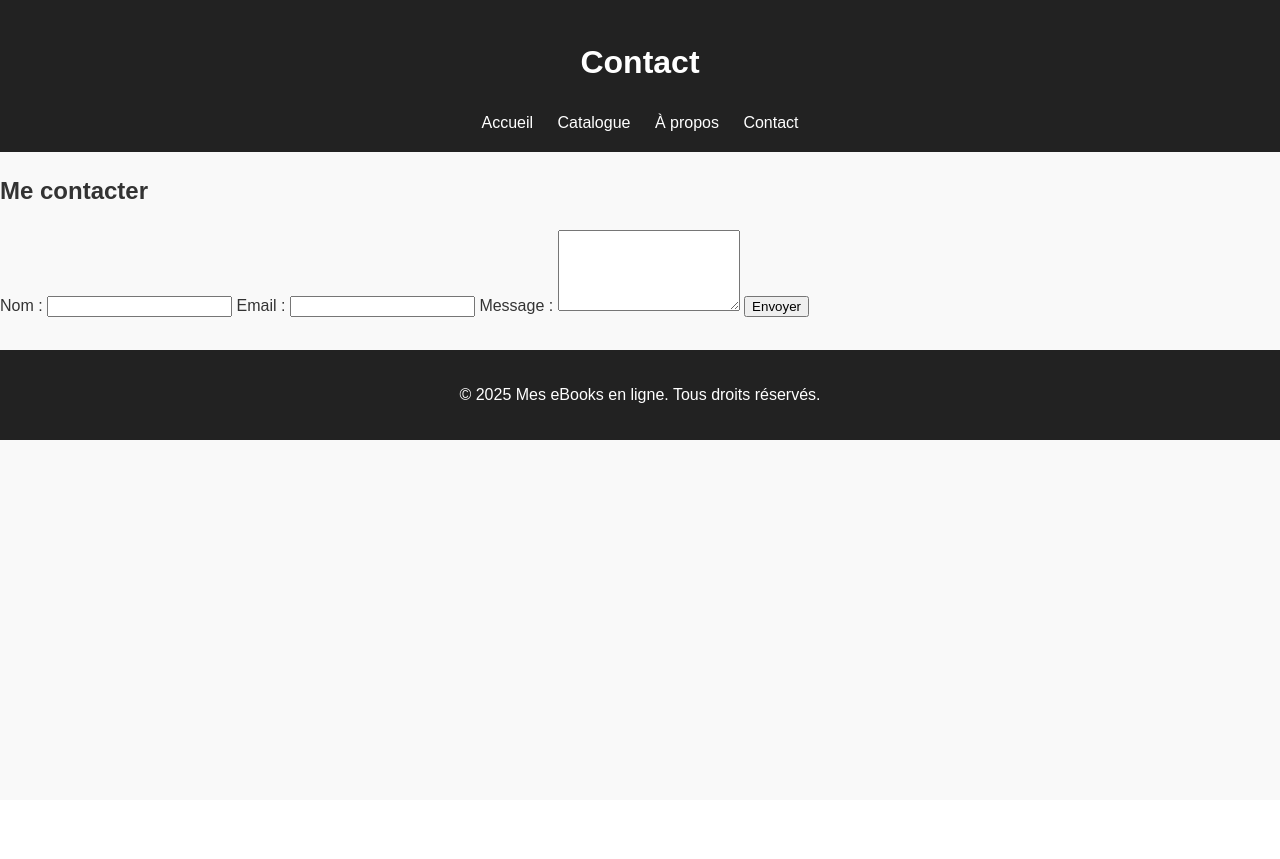
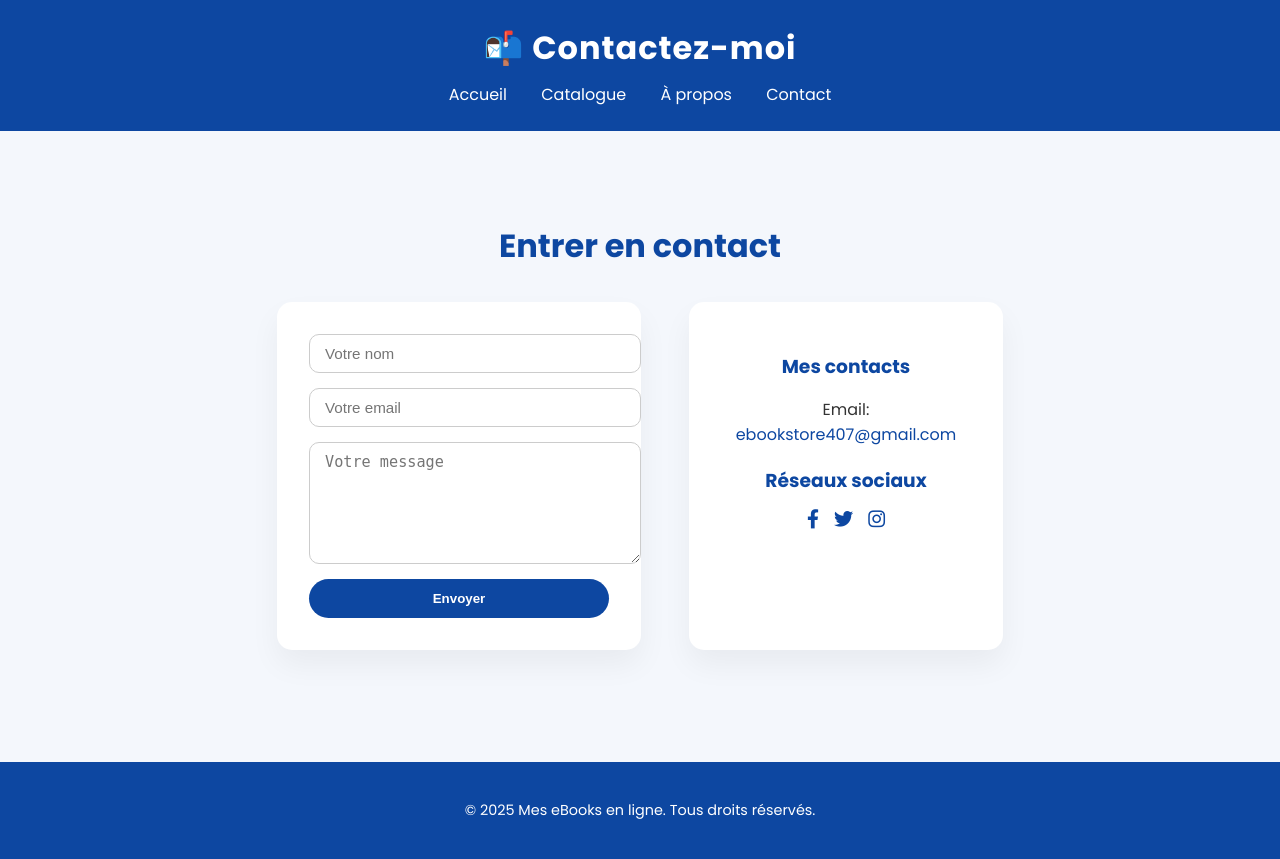
Before and after one commit to ebookstore407-dot/MesEbooks, a PHP site: page /contact.html in a window 1280 px wide. Before the commit the page ends 440 px from the top, so only its background shows below. Run offline with PHP 8.4, Linux system fonts and the light colour scheme.

Commit message:
Ajout de nouveaux eBooks

```diff
--- a/contact.html
+++ b/contact.html
@@ -3,12 +3,14 @@
 <head>
   <meta charset="UTF-8">
   <meta name="viewport" content="width=device-width, initial-scale=1.0">
-  <title>Contact</title>
+  <title>Contact - Mes eBooks</title>
+  <link href="https://fonts.googleapis.com/css2?family=Poppins:wght@400;600;700&display=swap" rel="stylesheet">
   <link rel="stylesheet" href="css/style.css">
+  <link rel="stylesheet" href="https://cdnjs.cloudflare.com/ajax/libs/font-awesome/6.4.0/css/all.min.css">
 </head>
 <body>
   <header>
-    <h1>Contact</h1>
+    <h1>📬 Contactez-moi</h1>
     <nav>
       <a href="index.html">Accueil</a>
       <a href="ebooks.html">Catalogue</a>
@@ -18,20 +20,30 @@
   </header>
 
   <main>
-    <section class="contact">
-      <h2>Me contacter</h2>
-      <form>
-        <label for="name">Nom :</label>
-        <input type="text" id="name" name="name" required>
+    <section class="contact-section">
+      <h2>Entrer en contact</h2>
 
-        <label for="email">Email :</label>
-        <input type="email" id="email" name="email" required>
+      <div class="contact-container">
+        <!-- Formulaire -->
+        <form class="contact-form" action="#" method="post">
+          <input type="text" name="name" placeholder="Votre nom" required>
+          <input type="email" name="email" placeholder="Votre email" required>
+          <textarea name="message" placeholder="Votre message" required></textarea>
+          <button type="submit" class="btn">Envoyer</button>
+        </form>
 
-        <label for="message">Message :</label>
-        <textarea id="message" name="message" rows="5" required></textarea>
-
-        <button type="submit" class="btn">Envoyer</button>
-      </form>
+        <!-- Coordonnées & réseaux sociaux -->
+        <div class="contact-info">
+          <h3>Mes contacts</h3>
+          <p>Email: <a href="mailto:ebookstore407@gmail.com">ebookstore407@gmail.com</a></p>
+          <h3>Réseaux sociaux</h3>
+          <div class="social-links">
+            <a href="https://www.facebook.com/" target="_blank"><i class="fab fa-facebook-f"></i></a>
+            <a href="https://www.twitter.com/" target="_blank"><i class="fab fa-twitter"></i></a>
+            <a href="https://www.instagram.com/" target="_blank"><i class="fab fa-instagram"></i></a>
+          </div>
+        </div>
+      </div>
     </section>
   </main>
 
--- a/css/style.css
+++ b/css/style.css
@@ -1,138 +1,242 @@
+/* ===================== Global ===================== */
 body {
-  font-family: Arial, sans-serif;
+  font-family: 'Poppins', sans-serif;
   margin: 0;
   padding: 0;
-  line-height: 1.6;
-  background: #f9f9f9;
+  background: #f4f7fc;
   color: #333;
 }
+
+/* ===================== Header ===================== */
 header {
-  background: #222;
+  background: #0d47a1;
   color: #fff;
-  padding: 1rem;
+  padding: 1.5rem 1rem;
+  text-align: center;
+  box-shadow: 0 4px 10px rgba(0,0,0,0.15);
+}
+
+header h1 {
+  margin: 0 0 10px;
+  font-size: 2rem;
+  letter-spacing: 1px;
+}
+
+header nav a {
+  color: #fff;
+  margin: 0 15px;
+  text-decoration: none;
+  font-weight: 500;
+  transition: all 0.3s ease;
+}
+
+header nav a:hover {
+  color: #ffca28;
+  transform: scale(1.1);
+}
+
+/* ===================== Catalogue ===================== */
+.catalogue {
+  padding: 3rem 2rem;
   text-align: center;
 }
-header nav a {
-  color: #fff;
-  margin: 0 10px;
-  text-decoration: none;
+
+.catalogue h2 {
+  font-size: 2rem;
+  margin-bottom: 2rem;
+  color: #0d47a1;
 }
-header nav a:hover {
-  text-decoration: underline;
-}
-.hero {
-  text-align: center;
-  padding: 3rem 1rem;
-  background: #e3f2fd;
-}
-.hero .btn {
-  display: inline-block;
-  padding: 10px 20px;
-  margin-top: 1rem;
-  background: #007bff;
-  color: #fff;
-  border-radius: 5px;
-  text-decoration: none;
-}
-.hero .btn:hover {
-  background: #0056b3;
-}
-.catalogue {
-  padding: 2rem;
-}
+
 .cards {
   display: grid;
   grid-template-columns: repeat(auto-fit, minmax(250px, 1fr));
-  gap: 1.5rem;
+  gap: 2rem;
+  justify-items: center;
 }
-.card {
-  background: #fff;
-  border-radius: 8px;
-  box-shadow: 0 2px 5px rgba(0,0,0,0.1);
-  padding: 1rem;
-  text-align: center;
-}
-.card img {
-  max-width: 100%;
-  border-radius: 5px;
-}
-.card h3 {
-  margin: 10px 0;
-}
-.card p {
-  font-size: 0.9rem;
-  color: #555;
-}
-.card .btn {
-  display: inline-block;
-  padding: 8px 16px;
-  margin-top: 10px;
-  background: #28a745;
-  color: #fff;
-  border-radius: 5px;
-  text-decoration: none;
-}
-.card .btn:hover {
-  background: #1e7e34;
-}
-footer {
-  text-align: center;
-  padding: 1rem;
-  background: #222;
-  color: #fff;
-  margin-top: 2rem;
-}
-.catalogue {
-  display: flex;
-  flex-wrap: wrap;
-  gap: 20px;
-  justify-content: center;
-  margin: 40px 0;
-}
+
+/* ===================== Carte eBook ===================== */
 
 .card {
   background-color: #fff;
-  border-radius: 10px;
-  box-shadow: 0 5px 15px rgba(0,0,0,0.1);
-  width: 250px;
+  border-radius: 20px;
+  width: 260px;
   padding: 20px;
+  color: #fff;
   text-align: center;
-  transition: transform 0.3s;
+  transition: transform 0.4s ease, box-shadow 0.4s ease;
+  cursor: pointer;
+  box-shadow: 0 15px 30px rgba(0,0,0,0.05);
+}
+
+/* Style spécifique pour la carte eBook 1 */
+.card-ebook1 {
+  background: linear-gradient(135deg, #ff9a9e, #fad0c4);
 }
 
 .card:hover {
-  transform: translateY(-5px);
+  transform: translateY(-10px) scale(1.03);
+  box-shadow: 0 25px 50px rgba(0,0,0,0.15);
 }
 
 .card img {
   width: 100%;
-  height: 150px;
+  height: 160px;
   object-fit: cover;
-  border-radius: 5px;
+  border-radius: 12px;
+  margin-bottom: 15px;
+  transition: transform 0.4s ease;
+}
+
+.card:hover img {
+  transform: scale(1.05);
 }
 
 .card h3 {
-  margin: 15px 0 10px;
-  font-size: 18px;
-  color: #333;
+  font-size: 1.3rem;
+  margin-bottom: 10px;
 }
 
 .card p {
-  font-size: 14px;
-  color: #666;
+  font-size: 0.95rem;
+  margin-bottom: 15px;
 }
 
 .card .btn {
   display: inline-block;
-  margin-top: 10px;
-  padding: 10px 15px;
-  background-color: #007bff;
-  color: #fff;
-  border-radius: 5px;
+  padding: 10px 20px;
+  background: rgba(255,255,255,0.9);
+  color: #0d47a1;
+  font-weight: 600;
+  border-radius: 50px;
   text-decoration: none;
-  transition: background-color 0.3s;
+  transition: all 0.3s ease;
 }
 
 .card .btn:hover {
-  background-color: #0056b3;
+  background: #fff;
+  color: #1976d2;
+  transform: translateY(-2px);
+  box-shadow: 0 10px 25px rgba(0,0,0,0.15);
 }
+
+/* ===================== Footer ===================== */
+footer {
+  text-align: center;
+  padding: 1.5rem 1rem;
+  background: #0d47a1;
+  color: #fff;
+  margin-top: 3rem;
+  font-size: 0.9rem;
+}
+/* ===================== Contact Section ===================== */
+.contact-section {
+  padding: 4rem 2rem;
+  background: #f4f7fc;
+  text-align: center;
+}
+
+.contact-section h2 {
+  font-size: 2rem;
+  color: #0d47a1;
+  margin-bottom: 2rem;
+}
+
+.contact-container {
+  display: flex;
+  flex-wrap: wrap;
+  justify-content: center;
+  gap: 3rem;
+}
+
+/* Formulaire */
+.contact-form {
+  background: #fff;
+  padding: 2rem;
+  border-radius: 15px;
+  box-shadow: 0 15px 30px rgba(0,0,0,0.05);
+  width: 300px;
+  display: flex;
+  flex-direction: column;
+  gap: 15px;
+}
+
+.contact-form input,
+.contact-form textarea {
+  padding: 10px 15px;
+  border-radius: 10px;
+  border: 1px solid #ccc;
+  font-size: 0.95rem;
+  width: 100%;
+  transition: all 0.3s ease;
+}
+
+.contact-form input:focus,
+.contact-form textarea:focus {
+  border-color: #0d47a1;
+  outline: none;
+  box-shadow: 0 0 10px rgba(13,71,161,0.2);
+}
+
+.contact-form textarea {
+  resize: vertical;
+  min-height: 100px;
+}
+
+.contact-form .btn {
+  background: #0d47a1;
+  color: #fff;
+  border: none;
+  border-radius: 50px;
+  padding: 12px 25px;
+  font-weight: 600;
+  cursor: pointer;
+  transition: all 0.3s ease;
+}
+
+.contact-form .btn:hover {
+  background: #1976d2;
+  transform: translateY(-2px);
+}
+
+/* Contact Info */
+.contact-info {
+  background: #fff;
+  padding: 2rem;
+  border-radius: 15px;
+  box-shadow: 0 15px 30px rgba(0,0,0,0.05);
+  width: 250px;
+  text-align: center;
+}
+
+.contact-info h3 {
+  color: #0d47a1;
+  margin-bottom: 10px;
+}
+
+.contact-info a {
+  color: #0d47a1;
+  text-decoration: none;
+}
+
+.contact-info a:hover {
+  color: #1976d2;
+}
+
+.social-links {
+  margin-top: 10px;
+  display: flex;
+  justify-content: center;
+  gap: 15px;
+}
+
+.social-links a {
+  display: inline-block;
+  font-size: 1.2rem;
+  color: #0d47a1;
+  transition: all 0.3s ease;
+}
+
+.social-links a:hover {
+  color: #1976d2;
+  transform: scale(1.2);
+}
```
Also changed, not shown: ebooks.html (+7 -5 lines).
